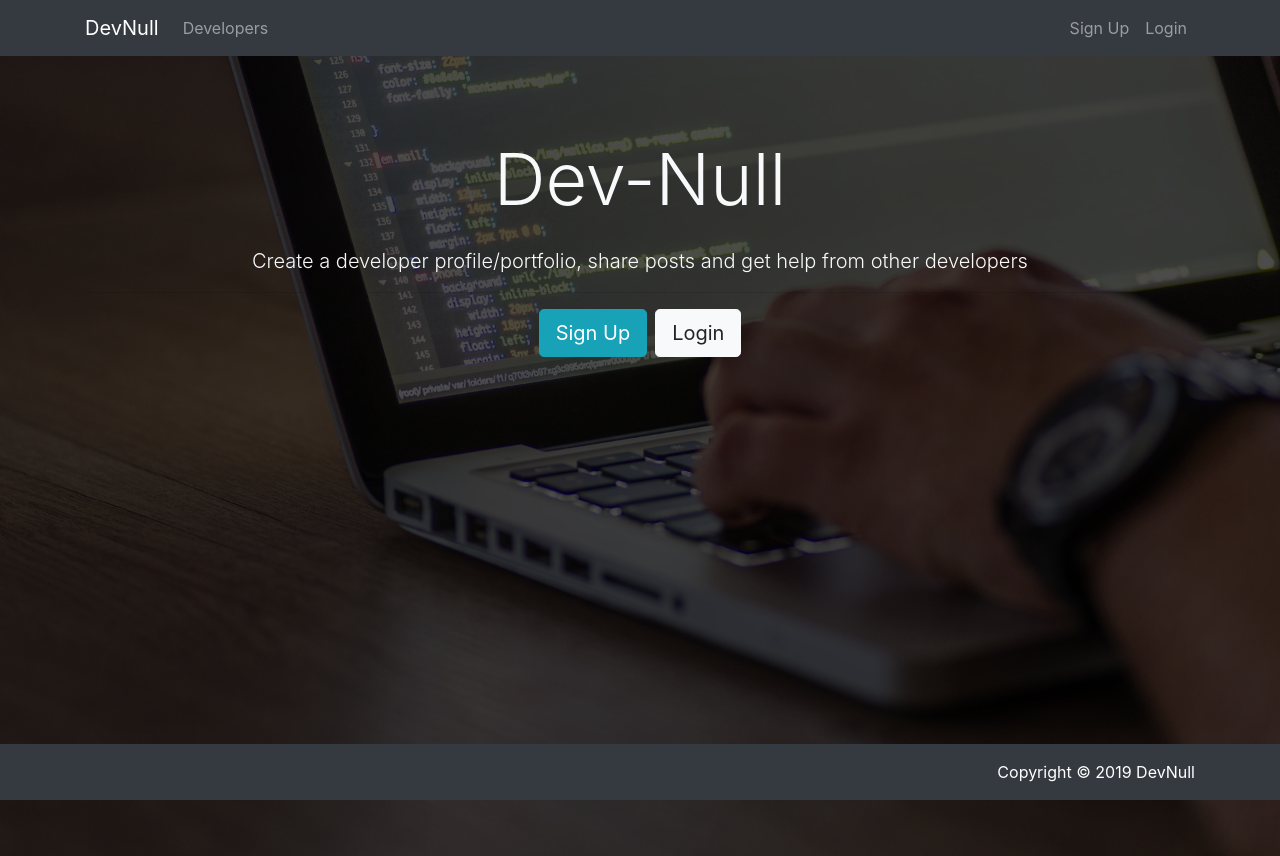
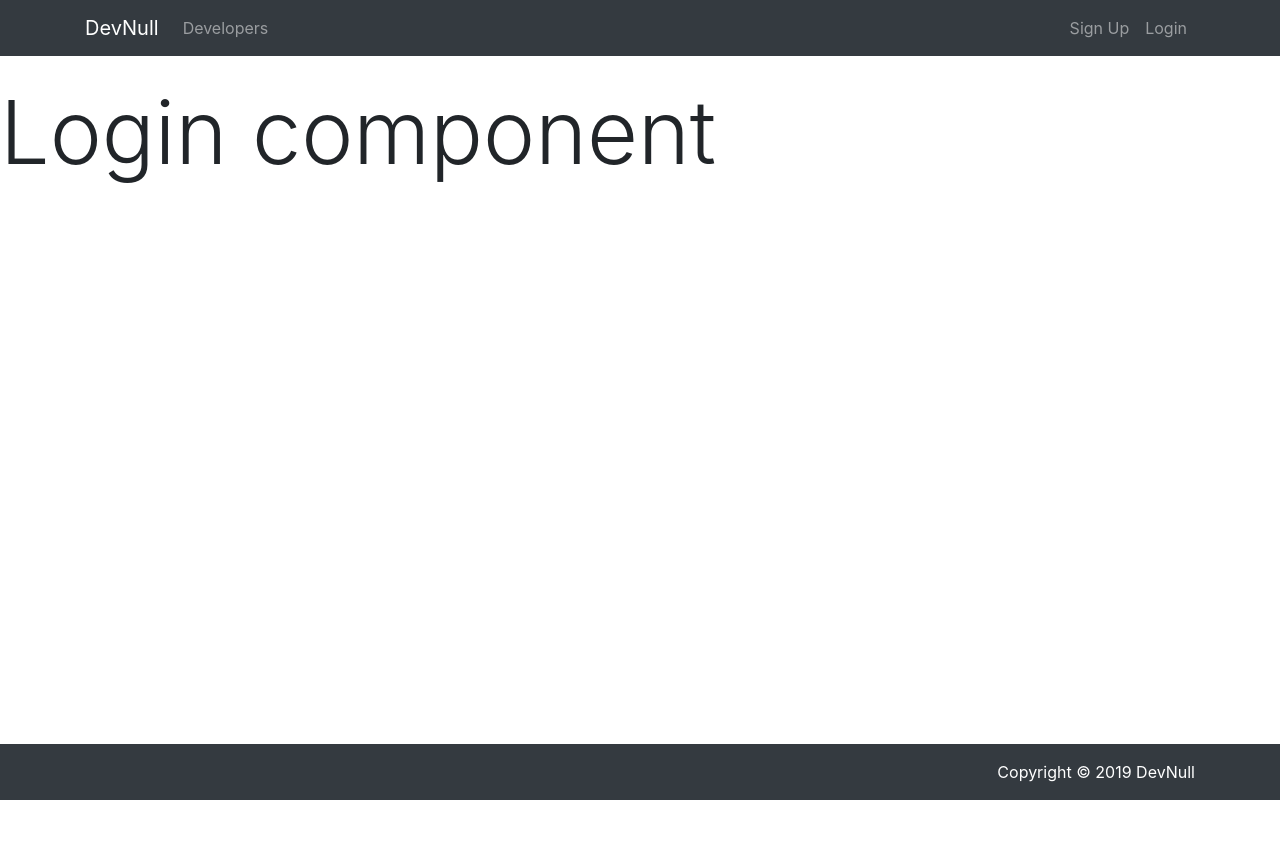
Before and after one commit to mrSerhi/Dev-Null, a React (Create React App) app in the folder client/: page /login in a window 1280 px wide. After the commit the page ends 800 px from the top, so only its background shows below. Built offline with nearby package versions, Linux system fonts and the light colour scheme.

Commit message:
add client routes: Login, Register.

```diff
--- a/client/src/App.js
+++ b/client/src/App.js
@@ -10,6 +10,8 @@ import "./fontAwesome";
 import Navbar from "./components/Layout/Navbar";
 import MiddleSection from "./components/Layout/MiddleSection";
 import Footer from "./components/Layout/Footer";
+import Register from "./components/Auth/Register";
+import Login from "./components/Auth/Login";
 
 function App() {
   return (
@@ -17,6 +19,8 @@ function App() {
       <div className="App">
         <Navbar />
         <Switch>
+          <Route path="/register" component={Register} />
+          <Route path="/login" component={Login} />
           <Route exect path="/" component={MiddleSection} />
         </Switch>
         <Footer />
--- /dev/null
+++ b/client/src/components/Auth/Login.js
@@ -0,0 +1,10 @@
+import React, { Component } from "react";
+
+class Login extends Component {
+  state = {};
+  render() {
+    return <h1 className="display-2">Login component</h1>;
+  }
+}
+
+export default Login;
--- /dev/null
+++ b/client/src/components/Auth/Register.js
@@ -0,0 +1,10 @@
+import React, { Component } from "react";
+
+class Register extends Component {
+  state = {};
+  render() {
+    return <h1 className="display-2">Register component</h1>;
+  }
+}
+
+export default Register;
```
